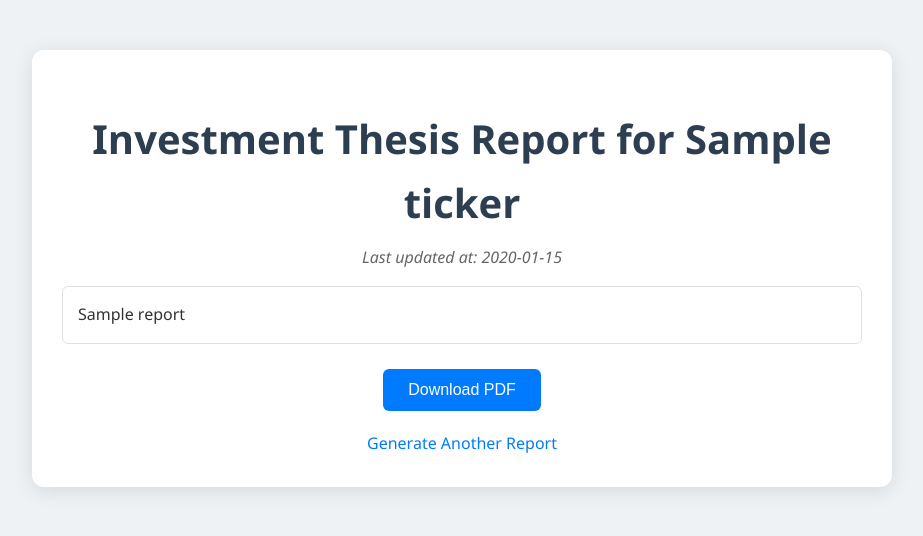
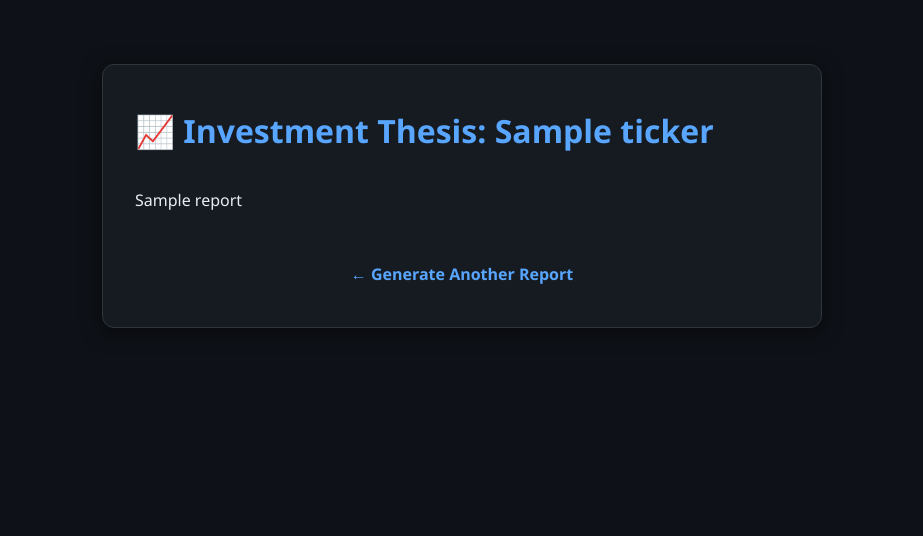
Before and after one commit to het004/Investment-Thesis-Bot, a FastAPI app: template templates/report.html in a window 1280 px wide. Shown: the top 536 px of the page, without its empty margins (178-1101 px from the left). Run offline with FastAPI, Linux system fonts and the light colour scheme; the template is opened without the code that fills it: most values are stand-ins (such as "Sample title", 1, 10 or a date in 2020).

Commit message:
upadtion

```diff
--- a/main.py
+++ b/main.py
@@ -1,8 +1,11 @@
-from fastapi import FastAPI, Form, Request, HTTPException
+from fastapi import FastAPI, Form, Request
 from fastapi.templating import Jinja2Templates
 from fastapi.staticfiles import StaticFiles
-from fastapi.responses import FileResponse
-from INVESTMENT_THESIS.entity.config import PipelineConfig, DataIngestionConfig, DataStorageConfig, SentimentAnalysisConfig, RecommendationConfig, ReportConfig
+from fastapi.middleware.cors import CORSMiddleware
+from INVESTMENT_THESIS.entity.config import (
+    PipelineConfig, DataIngestionConfig, DataStorageConfig,
+    SentimentAnalysisConfig, RecommendationConfig, ReportConfig
+)
 from INVESTMENT_THESIS.Components.Data_Fetcher import DataFetcher
 from INVESTMENT_THESIS.Components.Data_Storage import DataStorage
 from INVESTMENT_THESIS.Components.Sentiment_Analyzer import SentimentAnalyzer
@@ -12,58 +15,58 @@ from INVESTMENT_THESIS.Logging.logger import logging
 from datetime import datetime
 from pytz import timezone
 from typing import Optional
-import re
-import pdfkit
 
+# App setup
 app = FastAPI()
 app.mount("/static", StaticFiles(directory="static"), name="static")
 templates = Jinja2Templates(directory="templates")
+
+# Optional: allow CORS if calling from external frontends
+app.add_middleware(
+    CORSMiddleware,
+    allow_origins=["*"],
+    allow_credentials=True,
+    allow_methods=["*"],
+    allow_headers=["*"],
+)
+
+# Set timezone
 ist = timezone("Asia/Kolkata")
 
-# Helper to split the report into HTML chunks
-def extract_sections(report: str) -> dict:
-    def section(name):
-        pattern = fr"<h2>{re.escape(name)}</h2>(.*?)(?=<h2>|</div>|$)"
-        match = re.search(pattern, report, re.DOTALL)
-        return match.group(1).strip() if match else "<p>No data available.</p>"
-    return {
-        "overview": section("Company Overview"),
-        "news": section("News Summary"),
-        "sentiment": section("Social Sentiment"),
-        "financials": section("Financial Overview"),
-        "technicals": section("Technical Indicators"),
-        "recommendation": section("Final Recommendation")
-    }
-
+# Main pipeline execution
 def run_pipeline(ticker: str) -> dict:
     try:
         current_time = datetime.now(ist).strftime("%I:%M %p IST on %B %d, %Y")
         pipeline_config = PipelineConfig()
+
+        # Init configs
         data_ingestion_config = DataIngestionConfig(pipeline_config)
         data_storage_config = DataStorageConfig(pipeline_config)
         sentiment_analysis_config = SentimentAnalysisConfig(pipeline_config)
         recommendation_config = RecommendationConfig(pipeline_config)
         report_config = ReportConfig(pipeline_config)
 
-        logging.info("Initializing pipeline components")
+        # Init components
+        logging.info("Initializing components")
         data_fetcher = DataFetcher(data_ingestion_config)
         data_storage = DataStorage(data_storage_config)
         sentiment_analyzer = SentimentAnalyzer(sentiment_analysis_config)
         recommendation_engine = RecommendationEngine(recommendation_config)
         report_generator = ReportGenerator(report_config)
 
-        logging.info(f"Starting analysis for {ticker}")
+        # Check cached recommendation
         collection = data_storage.db[data_storage.config.mongo_collections["recommendations"]]
         today = datetime.now(ist).replace(hour=0, minute=0, second=0, microsecond=0)
-        cached_recommendation = collection.find_one({"ticker": ticker, "generated_at": {"$gte": today}})
-        if cached_recommendation:
+        cached = collection.find_one({"ticker": ticker, "generated_at": {"$gte": today}})
+        if cached:
             report = report_generator.generate_report(
-                ticker, {}, [], [], {}, {"rsi": None}, cached_recommendation["recommendation"]
+                ticker, {}, [], [], {}, {"rsi": None}, cached["recommendation"]
             )
-            last_update = cached_recommendation["generated_at"].astimezone(ist).strftime("%I:%M %p IST")
+            last_update = cached["generated_at"].astimezone(ist).strftime("%I:%M %p IST")
             return {"status": "success", "report": report, "ticker": ticker, "last_update": last_update}
 
-        logging.info("Initiating data ingestion")
+        # Fetch data
+        logging.info(f"Fetching data for {ticker}")
         company_data = data_fetcher.fetch_yahoo_finance_data(ticker)
         news = data_fetcher.fetch_news(ticker)
         reddit_posts = data_fetcher.fetch_reddit_posts(ticker)
@@ -71,11 +74,12 @@ def run_pipeline(ticker: str) -> dict:
         financials = data_fetcher.fetch_sec_filings(ticker)
         technicals = data_fetcher.fetch_technical_indicators(ticker, storage=data_storage)
 
-        logging.info("Performing sentiment analysis")
+        # Analyze
         news_sentiment = sentiment_analyzer.analyze_news(news)
         social_sentiment = sentiment_analyzer.analyze_social_media(reddit_posts + twitter_posts)
 
-        logging.info("Storing data in MongoDB")
+        # Store
+        logging.info("Storing fetched data")
         data_storage.store_company_data(ticker, company_data)
         data_storage.store_news(ticker, news)
         data_storage.store_social_media(ticker, reddit_posts, "Reddit")
@@ -83,62 +87,49 @@ def run_pipeline(ticker: str) -> dict:
         data_storage.store_financials(ticker, financials)
         data_storage.store_technicals(ticker, technicals)
 
-        logging.info("Generating recommendation")
-        recommendation = recommendation_engine.generate_recommendation(company_data, technicals, news_sentiment, social_sentiment)
+        # Recommend
+        recommendation = recommendation_engine.generate_recommendation(
+            company_data, technicals, news_sentiment, social_sentiment
+        )
         data_storage.store_recommendation(ticker, {"recommendation": recommendation})
 
-        logging.info("Generating final report")
+        # Final report
         report = report_generator.generate_report(
             ticker, company_data, news, social_sentiment, financials, technicals, recommendation
         ).replace("Generated on", f"Generated on {current_time}")
+
         return {"status": "success", "report": report, "ticker": ticker, "last_update": current_time}
+
     except Exception as e:
         logging.error(f"Pipeline error: {e}")
         return {"status": "error", "message": str(e), "ticker": ticker}
 
+# Routes
 @app.get("/")
 async def get_index(request: Request):
     return templates.TemplateResponse("index.html", {"request": request})
 
 @app.post("/generate-report")
 async def generate_report(request: Request, ticker: str = Form(...)):
-    if not re.match("^[A-Za-z0-9.-]+$", ticker):
-        return templates.TemplateResponse("index.html", {"request": request, "error": "Invalid ticker format."})
     result = run_pipeline(ticker)
     if result["status"] == "success":
-        sections = extract_sections(result["report"])
-        return templates.TemplateResponse(
-            "report.html",
-            {
-                "request": request,
-                "ticker": result["ticker"],
-                "last_update": result["last_update"],
-                **sections
-            }
-        )
-    else:
-        return templates.TemplateResponse("report.html", {"request": request, "ticker": None})
+        return templates.TemplateResponse("report.html", {
+            "request": request,
+            "report": result["report"],
+            "ticker": result["ticker"],
+            "last_update": result["last_update"]
+        })
+    return templates.TemplateResponse("index.html", {
+        "request": request,
+        "error": result["message"],
+        "ticker": result["ticker"]
+    })
 
-@app.get("/api/report/{ticker}", summary="Get Investment Thesis Report", description="Returns a detailed investment report for the given ticker symbol.")
+@app.get("/api/report/{ticker}")
 async def get_report(ticker: str):
     return run_pipeline(ticker)
 
-@app.get("/download-report/{ticker}")
-async def download_report(ticker: str):
-    result = run_pipeline(ticker)
-    if result["status"] != "success":
-        raise HTTPException(status_code=500, detail=result["message"])
-    report_html = result["report"]
-    file_path = f"{ticker}_report.pdf"
-
-
-    try:
-        pdfkit.from_string(report_html, file_path)
-        return FileResponse(file_path, media_type='application/pdf', filename=file_path)
-    except Exception as e:
-        raise HTTPException(status_code=500, detail=f"PDF generation failed: {e}")
-
 if __name__ == "__main__":
-    pass  # For deployment on Render
+    logging.info("App ready to be served.")
     # import uvicorn
-    # uvicorn.run(app, host="0.0.0.0", port=8000, reload=True)
+    # uvicorn.run(app, host="0.0.0.0", port=8000)
--- a/static/style.css
+++ b/static/style.css
@@ -1,122 +1,175 @@
-body {
-    font-family: 'Segoe UI', Tahoma, Geneva, Verdana, sans-serif;
-    line-height: 1.6;
-    margin: 0;
-    padding: 0;
-    background-color: #eef2f5;
-    color: #333;
+:root {
+  --bg: #0e1117;
+  --card-bg: #161b22;
+  --border: #30363d;
+  --text: #e6edf3;
+  --subtext: #8b949e;
+  --primary: #58a6ff;
+  --accent: #1f6feb;
+  --error: #f85149;
+  --shadow: rgba(0, 0, 0, 0.5);
 }
 
-.container {
-    max-width: 800px;
-    margin: 50px auto;
-    padding: 30px;
-    background: #ffffff;
-    border-radius: 12px;
-    box-shadow: 0 4px 20px rgba(0, 0, 0, 0.1);
-    text-align: center;
+/* Reset */
+* {
+  margin: 0;
+  padding: 0;
+  box-sizing: border-box;
 }
 
-h1.title {
-    font-size: 2.5em;
-    color: #2c3e50;
-    margin-bottom: 10px;
+body {
+  font-family: 'Segoe UI', sans-serif;
+  background-color: var(--bg);
+  color: var(--text);
+  line-height: 1.6;
 }
 
-p.description {
-    color: #666;
-    margin-bottom: 30px;
-    font-size: 1.1em;
+/* Layout */
+.main-wrapper {
+  display: flex;
+  justify-content: center;
+  padding: 4rem 1rem;
 }
 
-.form-box {
-    text-align: left;
+.card {
+  background: var(--card-bg);
+  border: 1px solid var(--border);
+  border-radius: 12px;
+  box-shadow: 0 4px 20px var(--shadow);
+  padding: 2.5rem 2rem;
+  max-width: 720px;
+  width: 100%;
 }
 
-label {
-    display: block;
-    margin-bottom: 8px;
-    font-weight: 600;
-    font-size: 1rem;
+/* Title + Description */
+.page-title {
+  font-size: 2rem;
+  color: var(--primary);
+  margin-bottom: 0.5rem;
 }
 
-input[type="text"] {
-    width: 100%;
-    padding: 12px;
-    margin-bottom: 20px;
-    border: 1px solid #ccc;
-    border-radius: 6px;
-    font-size: 1rem;
-    box-sizing: border-box;
+.page-description {
+  font-size: 1.1rem;
+  color: var(--subtext);
+  margin-bottom: 2rem;
 }
 
-button {
-    background-color: #007bff;
-    color: #fff;
-    padding: 12px 25px;
-    font-size: 1rem;
-    border: none;
-    border-radius: 6px;
-    cursor: pointer;
-    transition: background-color 0.3s ease;
-    margin-top: 15px;
+/* Form */
+.form {
+  display: flex;
+  flex-direction: column;
+  gap: 1.5rem;
 }
 
-button:hover {
-    background-color: #0056b3;
+.form label {
+  font-weight: 600;
+  color: var(--text);
 }
 
-.error {
-    color: red;
-    font-weight: bold;
-    margin-top: 15px;
+.form input {
+  padding: 0.75rem 1rem;
+  background: #0d1117;
+  border: 1px solid var(--border);
+  border-radius: 8px;
+  font-size: 1rem;
+  color: var(--text);
+  transition: 0.3s ease;
 }
 
-.section {
-    text-align: left;
-    margin-top: 30px;
-    padding: 20px;
-    border-radius: 10px;
-    background: #f9f9f9;
-    box-shadow: inset 0 0 5px rgba(0,0,0,0.05);
+.form input:focus {
+  outline: none;
+  border-color: var(--primary);
+  box-shadow: 0 0 0 3px rgba(88, 166, 255, 0.2);
 }
 
-.section h2 {
-    font-size: 1.5rem;
-    color: #007bff;
-    margin-bottom: 10px;
+.form button {
+  padding: 0.85rem;
+  background-color: var(--accent);
+  color: #fff;
+  font-size: 1rem;
+  font-weight: 600;
+  border: none;
+  border-radius: 8px;
+  cursor: pointer;
+  transition: background-color 0.2s ease;
 }
 
-.report-content {
-    padding: 15px;
-    background-color: #fff;
-    border: 1px solid #e0e0e0;
-    border-radius: 6px;
-    margin-bottom: 10px;
-    font-size: 1rem;
-    text-align: left;
+.form button:hover {
+  background-color: #388bfd;
 }
 
-.update-time {
-    margin-top: 10px;
-    font-style: italic;
-    color: #666;
+.form-error {
+  color: var(--error);
+  text-align: center;
+  font-weight: bold;
 }
 
-.loader {
-    margin-top: 15px;
-    font-style: italic;
-    color: #007bff;
+/* Report Body */
+.ticker {
+  color: var(--primary);
+  font-weight: bold;
 }
 
-a {
-    display: inline-block;
-    margin-top: 20px;
-    color: #007bff;
-    text-decoration: none;
-    font-weight: 500;
+.report-body {
+  margin-top: 2rem;
+  font-size: 1rem;
+  color: var(--text);
 }
 
-a:hover {
-    text-decoration: underline;
+.report-body h1,
+.report-body h2,
+.report-body h3 {
+  color: var(--primary);
+  margin-top: 2rem;
+  line-height: 1.3;
 }
+
+.report-body h1 {
+  font-size: 1.6rem;
+  border-bottom: 1px solid var(--border);
+  padding-bottom: 0.3rem;
+}
+
+.report-body h2 {
+  font-size: 1.4rem;
+}
+
+.report-body h3 {
+  font-size: 1.2rem;
+  color: var(--subtext);
+}
+
+/* Footer */
+.footer {
+  margin-top: 3rem;
+  text-align: center;
+}
+
+.back-link {
+  color: var(--primary);
+  font-weight: bold;
+  text-decoration: none;
+}
+
+.back-link:hover {
+  text-decoration: underline;
+}
+
+/* Responsive */
+@media (max-width: 600px) {
+  .card {
+    padding: 2rem 1.25rem;
+  }
+
+  .page-title {
+    font-size: 1.6rem;
+  }
+
+  .report-body h1 {
+    font-size: 1.3rem;
+  }
+
+  .form button {
+    font-size: 0.95rem;
+  }
+}
--- a/templates/report.html
+++ b/templates/report.html
@@ -1,28 +1,28 @@
 <!DOCTYPE html>
 <html lang="en">
 <head>
-    <meta charset="UTF-8">
-    <meta name="viewport" content="width=device-width, initial-scale=1.0">
-    <title>Investment Thesis Report - {{ ticker }}</title>
-    <link href="static/style.css" rel="stylesheet">
+  <meta charset="UTF-8" />
+  <meta name="viewport" content="width=device-width, initial-scale=1.0"/>
+  <title>Report - {{ ticker }}</title>
+  <link href="static/style.css" rel="stylesheet" />
 </head>
 <body>
-    <div class="container">
-        {% if report and ticker %}
-            <h1 class="title">Investment Thesis Report for {{ ticker }}</h1>
-            <p class="update-time">Last updated at: {{ last_update }}</p>
-            <div class="report-content">
-                {{ report | replace('\n', '<br>') | replace('## ', '<h2>') | replace('# ', '<h1>') | safe }}
-            </div>
-            <form action="/download-report/{{ ticker }}" method="get">
-                <button type="submit">Download PDF</button>
-            </form>
-        {% else %}
-            <h1 class="title">No report generated</h1>
-            <p class="error">Please enter a valid company ticker to generate the report.</p>
-            <a href="/">Go back to Home</a>
-        {% endif %}
-        <a href="/">Generate Another Report</a>
-    </div>
+  <main class="main-wrapper">
+    <section class="card">
+      <h1 class="page-title">📈 Investment Thesis: <span class="ticker">{{ ticker }}</span></h1>
+
+      <article class="report-body">
+        {{ report | replace('\n', '<br>')
+                  | replace('### ', '<h3>')
+                  | replace('## ', '<h2>')
+                  | replace('# ', '<h1>')
+                  | safe }}
+      </article>
+
+      <footer class="footer">
+        <a href="/" class="back-link">← Generate Another Report</a>
+      </footer>
+    </section>
+  </main>
 </body>
 </html>
```
Also changed, not shown: templates/index.html (+17 -20 lines), 8 other files.
